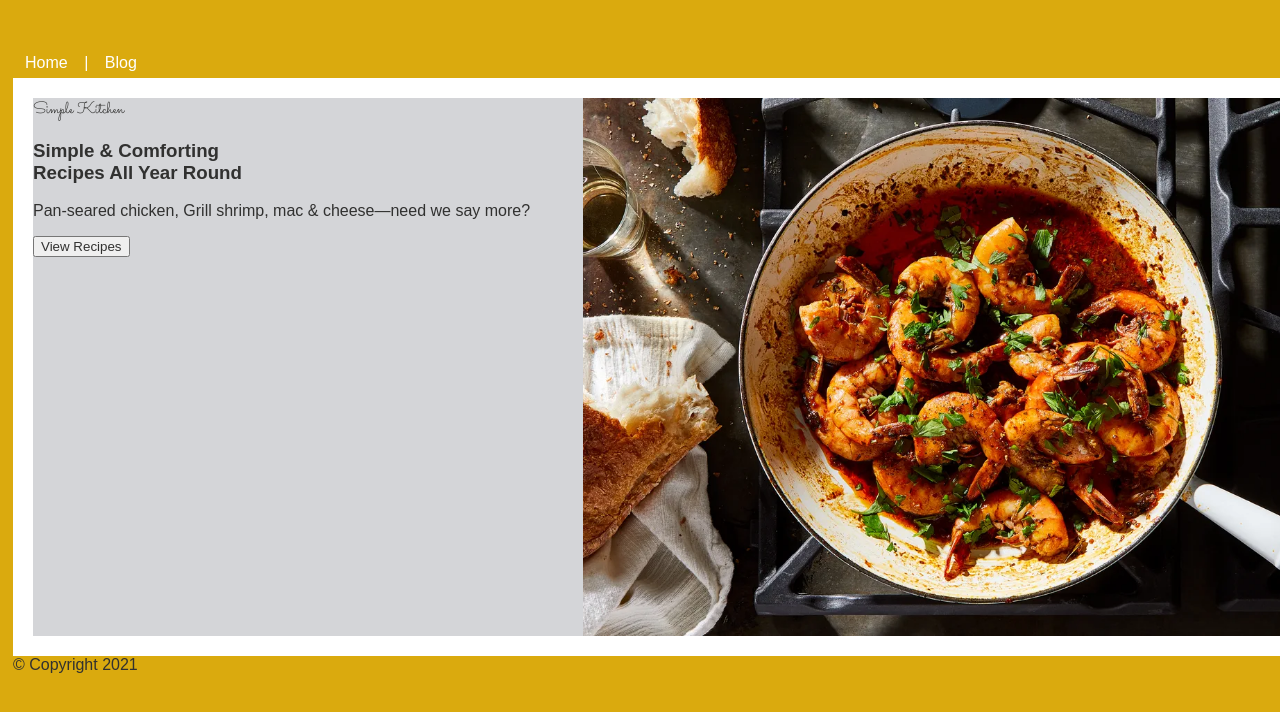
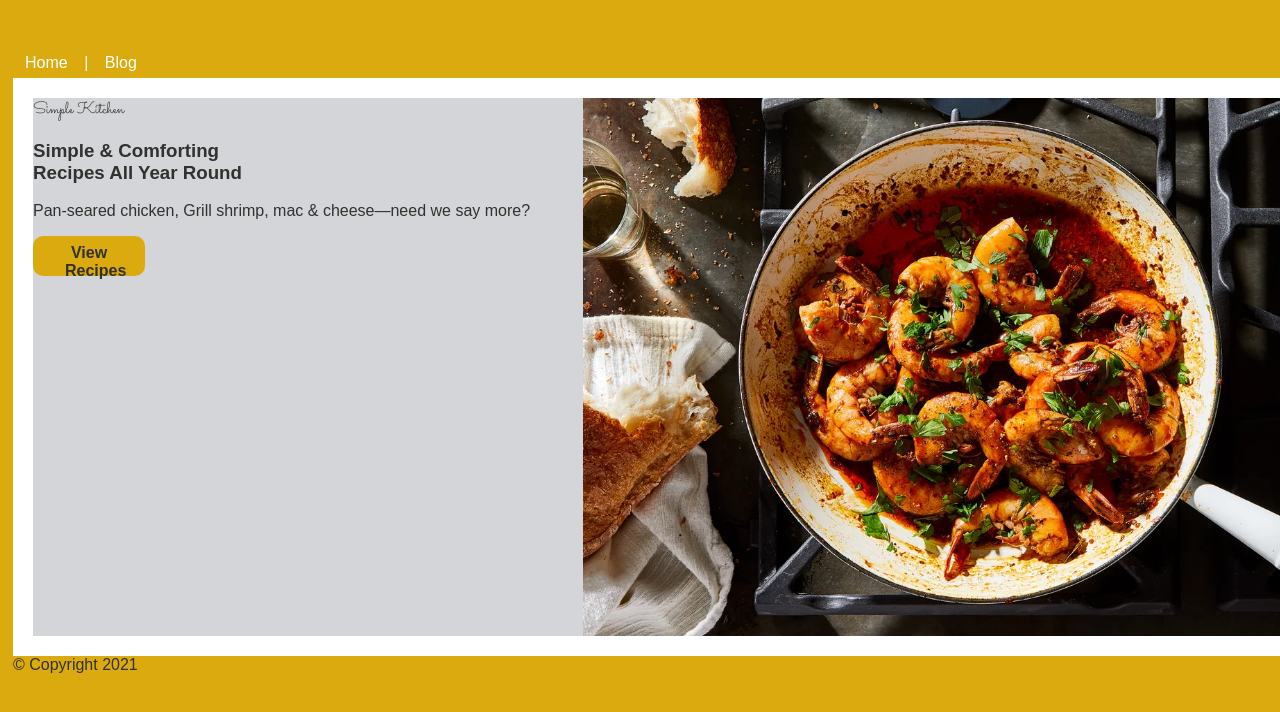
Before and after one commit to sdfergus/m3-w3-d3-homework, a website: page index.html in a window 1280 px wide. Shown: the top 712 px of the page. Drawn offline with Linux system fonts and the light colour scheme.

Commit message:
submit-button spelling corrected

```diff
--- a/index.html
+++ b/index.html
@@ -31,7 +31,7 @@
 
         <p>Pan-seared chicken, Grill shrimp, mac & cheese—need we say more?</p>
 
-        <button class="submit-buttton">View Recipes</button>
+        <button class="submit-button">View Recipes</button>
       </section>
 
       <section id="intro-image">
```
